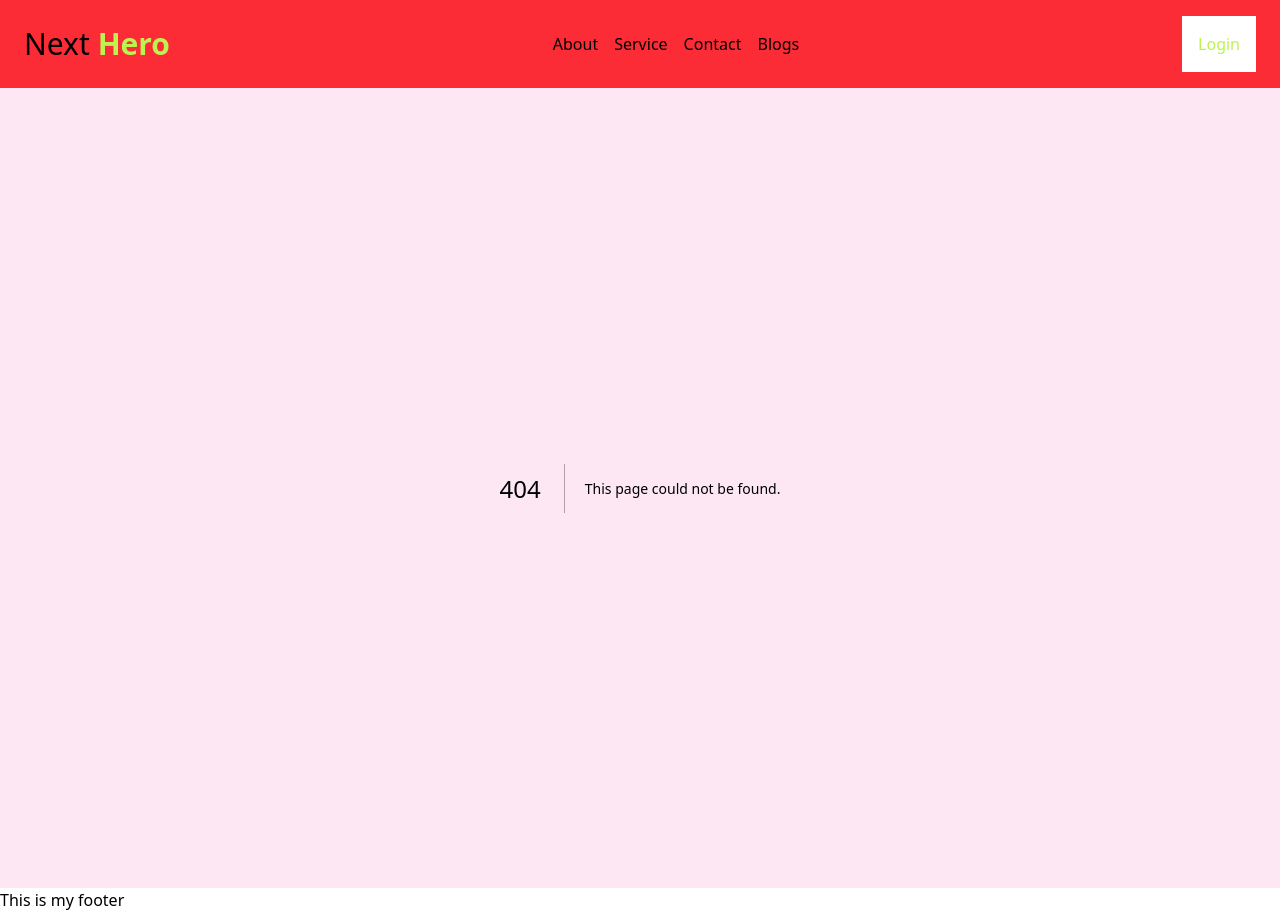
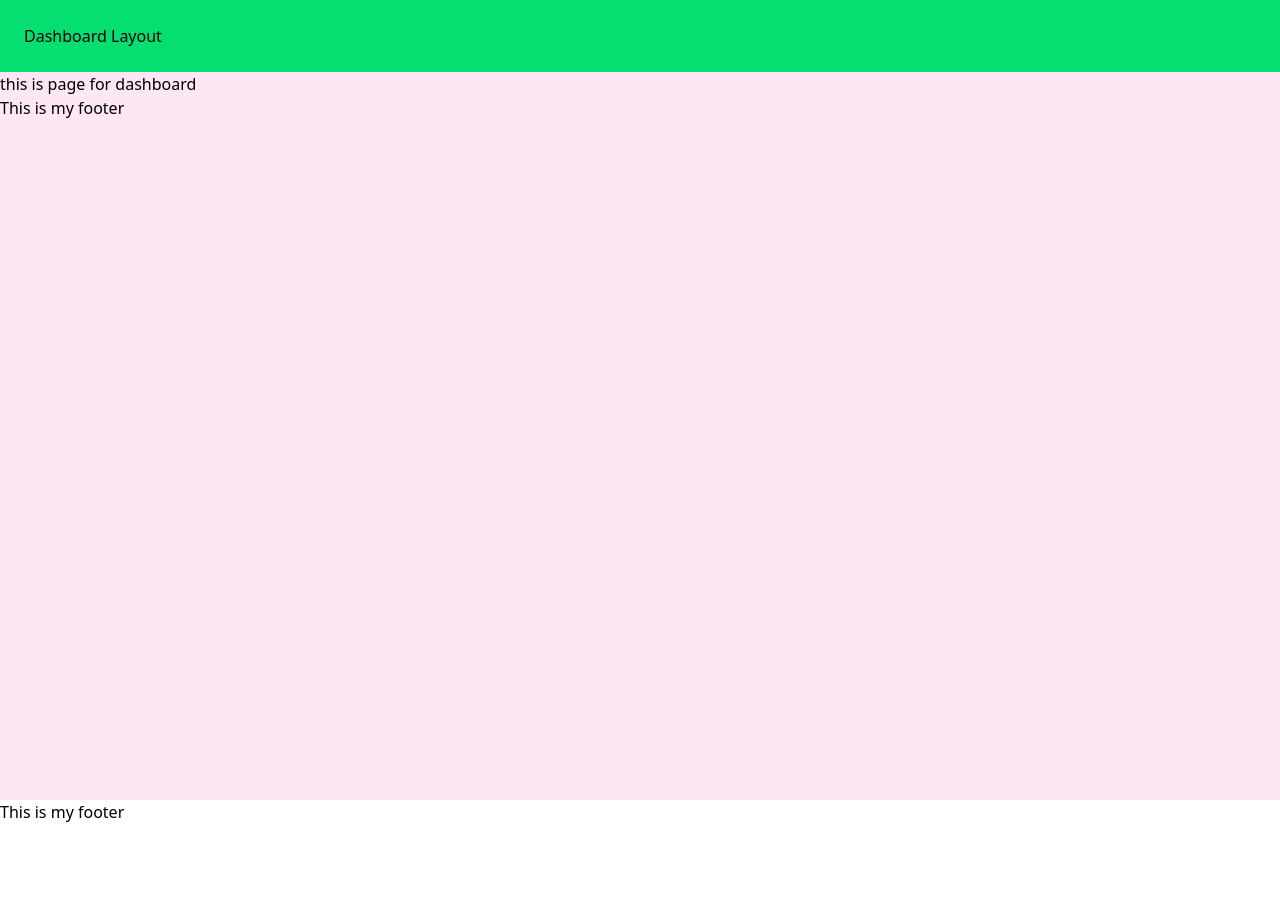
Before and after one commit to Md-Firoz-Mahmud-Nur/0190-Next_Hero-L1_M13_m_076, a Next.js app: page /dashboard in a window 1280 px wide. Before the commit this address had no page. After the commit the page ends 824 px from the top, so only its background shows below. Built offline with nearby package versions, Linux system fonts and the light colour scheme.

Commit message:
Add : Group Routing, Conditional Layout

```diff
--- a/src/Components/Navbar.jsx
+++ b/src/Components/Navbar.jsx
@@ -16,6 +16,10 @@ const Navbar = () => {
   const handler = () => {
     router.push("/about");
   };
+
+  if (pathName.includes("dashboard")) {
+    return;
+  }
 
   return (
     <nav className="bg-red-500 py-4 px-6 flex justify-between items-center">
--- /dev/null
+++ b/src/app/(dashboards)/createUser/page.jsx
@@ -0,0 +1,7 @@
+import React from "react";
+
+const page = () => {
+  return <div>Create User</div>;
+};
+
+export default page;
--- /dev/null
+++ b/src/app/(dashboards)/dashboard/layout.jsx
@@ -0,0 +1,13 @@
+import React from "react";
+
+const dashboardLayout = ({ children }) => {
+  return (
+    <div>
+      <div className="bg-green-400 p-6">Dashboard Layout</div>
+      {children}
+      <footer>This is my footer</footer>
+    </div>
+  );
+};
+
+export default dashboardLayout;
--- /dev/null
+++ b/src/app/(dashboards)/dashboard/page.jsx
@@ -0,0 +1,7 @@
+import React from "react";
+
+const page = () => {
+  return <div>this is page for dashboard</div>;
+};
+
+export default page;
```
